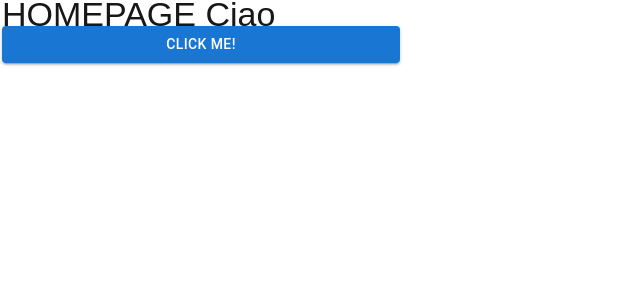
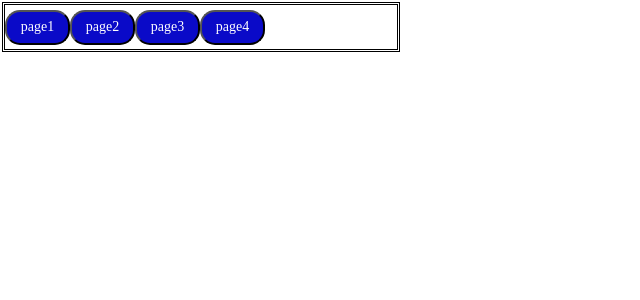
Before and after one commit to neodev89/reusable-components, a Next.js app: page /homepage in a window 1280 px wide. Shown: the top 300 px of the page, without its empty margins (0-640 px from the left). Built offline with nearby package versions, Linux system fonts and the light colour scheme.

Commit message:
reusable navbar implementation

```diff
--- /dev/null
+++ b/src/app/@types/navbarTypes.ts
@@ -0,0 +1,14 @@
+import { ReactNode } from "react";
+
+interface navbarTypes {
+    buttonElements:  Array<ButtonTypes>;
+    classNameNav: string;
+}
+
+interface ButtonTypes {
+    id: string;
+    classNameBtn: string;
+    children: ReactNode | null;
+}
+
+export type { navbarTypes, ButtonTypes };
--- a/src/app/homepage/page.tsx
+++ b/src/app/homepage/page.tsx
@@ -1,23 +1,22 @@
 'use client'
-import { Button } from "@mui/material";
-// import styles from './style.module.sass'
-// import { homepageType } from "../@types/homepageType";
+import styles from './style.module.sass'
 import LayoutHomepage from "./layout";
+import { ButtonTypes } from '../@types/navbarTypes';
+import { RsNavbar } from '../ui/navbar/RsNavbar';
 
 export default function Homepage() {
-
-  // const changeToDidattica = ()=>{
-  //    props.changePageFunct("Didattica");
-  // }
-
+  const btnNav : ButtonTypes[] = [
+    { id: "1", classNameBtn: styles.classNameBtn, children: "page1" },
+    { id: "2", classNameBtn: styles.classNameBtn, children: "page2" },
+    { id: "3", classNameBtn: styles.classNameBtn, children: "page3" },
+    { id: "4", classNameBtn: styles.classNameBtn, children: "page4" }
+  ]
 
   return (
     <LayoutHomepage>
-      HOMEPAGE Ciao
-      <br/>
-      <Button variant="contained">
-        click me!
-      </Button>
+      <div className={styles.home_navbar}>
+        <RsNavbar classNameNav={styles.classNameNav} buttonElements={btnNav} />
+      </div>
     </LayoutHomepage>
   );
 }
--- a/src/app/homepage/style.module.sass
+++ b/src/app/homepage/style.module.sass
@@ -7,3 +7,37 @@
     border: 1px solid white
     font-size: 34px
     line-height: 24px
+
+.home_navbar
+    position: relative
+    display: flex
+    height: 20%
+    width: 100%
+    background-color: rgb(255, 255, 255)
+
+.classNameNav
+    position: relative
+    display: flex
+    flex-direction: row
+    justify-content: stretch
+    align-items: center
+    height: 50px
+    width: 100%
+    border: 3px double black
+
+
+.classNameBtn
+    position: relative
+    display: flex
+    flex-direction: row
+    justify-content: center
+    align-items: center
+    height: 35px
+    min-width: 65px
+    max-width: 100px
+    background-color: rgb(10, 10, 200)
+    color: rgb(255, 255, 255)
+    border-radius: 15px
+    font-family: serif
+    font-size: 14px
+    font-weight: 400
--- /dev/null
+++ b/src/app/ui/navbar/RsNavbar.tsx
@@ -0,0 +1,21 @@
+import { navbarTypes } from "@/app/@types/navbarTypes";
+
+export const RsNavbar: React.FC<navbarTypes> = ({
+    buttonElements, classNameNav
+}) => {
+    return (
+        <nav className={classNameNav}>
+            {
+                buttonElements.map((btn) => {
+                    return (
+                        <>
+                            <button key={btn.id} type="button" className={btn.classNameBtn}>
+                                {btn.children}
+                            </button>
+                        </>
+                    )
+                })
+            }
+        </nav>
+    );
+}
--- /dev/null
+++ b/src/app/ui/navbar/styles.module.sass
@@ -0,0 +1,21 @@
+.navbar
+    position: relative
+    display: flex
+    flex-direction: row
+    justify-content: space-around
+    align-items: center
+    height: 100%
+    width: 30%
+    background-color: rgb(255, 255, 255)
+
+.button_navbar
+    position: relative
+    display: flex
+    height: 40px
+    width: 110px
+    align-items: center
+    justify-content: center
+    background-color: rgb(10, 10, 200)
+    color: rgb(255, 255, 255)
+    border-radius: 15px
+    margin: 0 5px
```
Also changed, not shown: src/app/page.module.css (+2 -64 lines), src/app/page.tsx (+12 -5 lines), src/app/ui/context/myContext.tsx (added, +10 -0 lines), src/app/ui/navbar/Navbar.tsx (+15 -0 lines).
